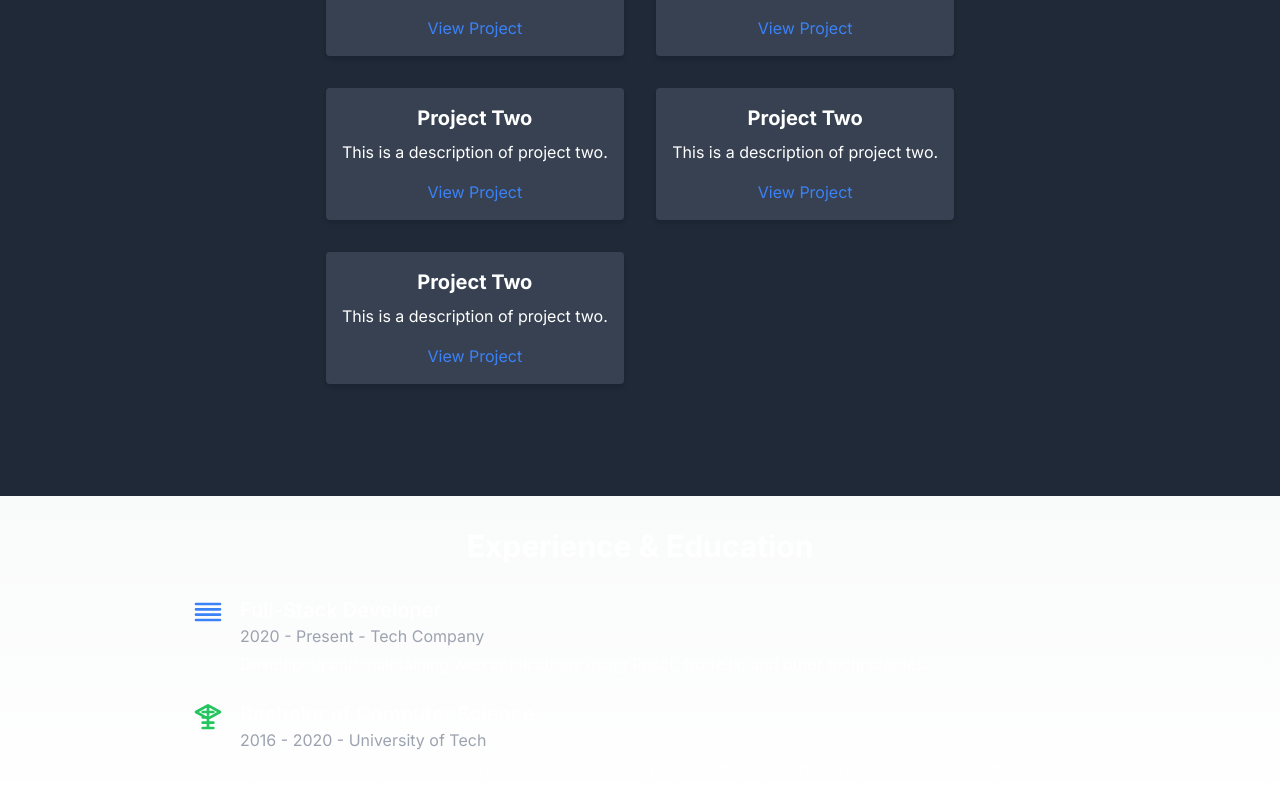
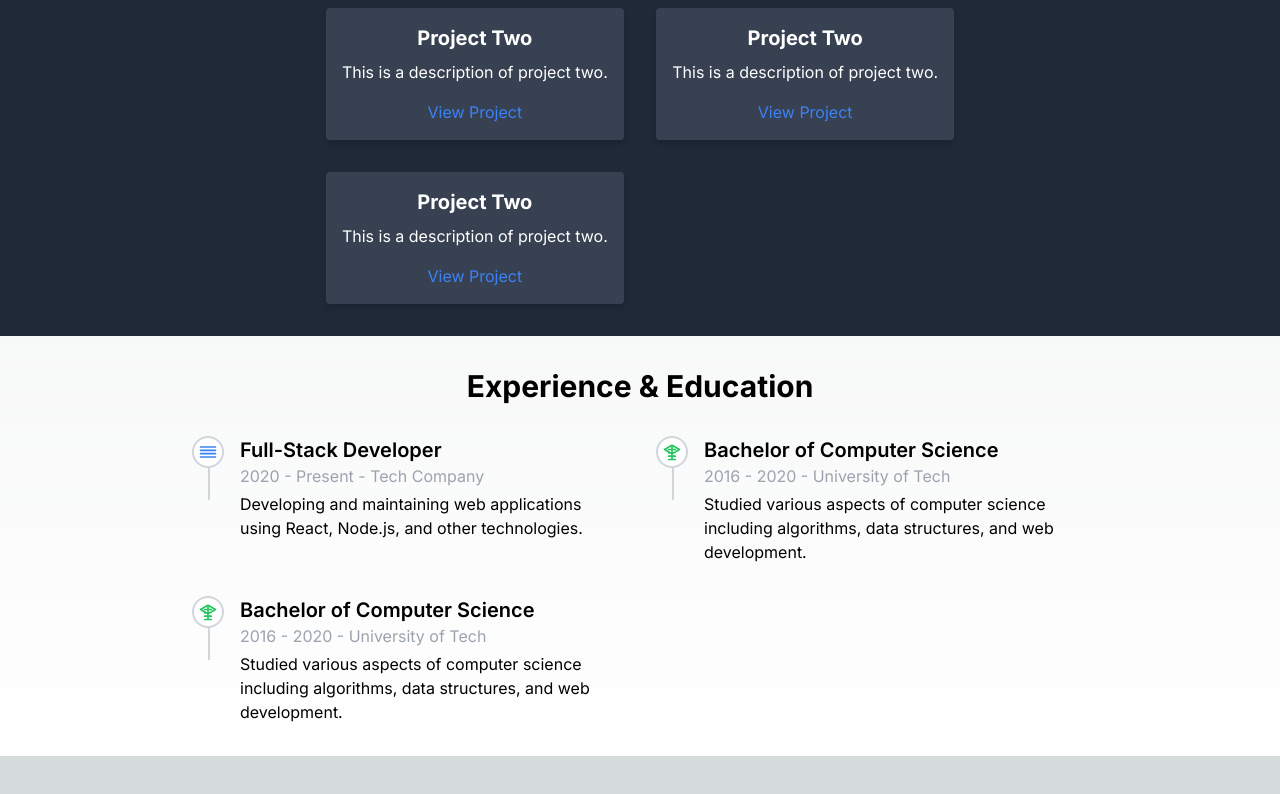
Before and after one commit to Elismar13/meu-portfolio, a Next.js app: page / in a window 1280 px wide. Shown: the part 1548-2342 px from the top of the page. After the commit the page ends 2304 px from the top, so only its background shows below. Built offline with nearby package versions, Linux system fonts and the light colour scheme.

Commit message:
feat: new experience section

```diff
--- a/app/components/Experience.tsx
+++ b/app/components/Experience.tsx
@@ -23,30 +23,39 @@ const experiences: ExperienceItem[] = [
     title: 'Bachelor of Computer Science',
     institution: 'University of Tech',
     description: 'Studied various aspects of computer science including algorithms, data structures, and web development.'
+  },
+  {
+    type: 'education',
+    range: '2016 - 2020',
+    title: 'Bachelor of Computer Science',
+    institution: 'University of Tech',
+    description: 'Studied various aspects of computer science including algorithms, data structures, and web development.'
   }
-  // Add more experiences as needed
 ];
 
 const Experience: React.FC = () => {
   return (
-    <section id="experience" className=" text-white p-8">
+    <section id="experience" className="p-8">
       <div className="max-w-4xl mx-auto">
         <h2 className="text-3xl font-bold mb-8 text-center">Experience & Education</h2>
-        <div className="space-y-6">
+        <div className="grid grid-cols-1 sm:grid-cols-2 gap-8">
           {experiences.map((exp, index) => (
             <div key={index} className="flex items-start space-x-4">
-              <div className="flex-shrink-0">
+              <div className="relative flex-shrink-0">
+                <div className="flex items-center justify-center w-8 h-8 bg-white border-2 border-gray-300 rounded-full">
                   {exp.type === 'work' ? (
-                  <svg xmlns="http://www.w3.org/2000/svg" className="h-8 w-8 text-blue-500" fill="none" viewBox="0 0 24 24" stroke="currentColor">
+                    <svg xmlns="http://www.w3.org/2000/svg" className="h-5 w-5 text-blue-500" fill="none" viewBox="0 0 24 24" stroke="currentColor">
                       <path strokeLinecap="round" strokeLinejoin="round" strokeWidth={2} d="M3 10h18M3 6h18M3 14h18M3 18h18" />
                     </svg>
                   ) : (
-                  <svg xmlns="http://www.w3.org/2000/svg" className="h-8 w-8 text-green-500" fill="none" viewBox="0 0 24 24" stroke="currentColor">
+                    <svg xmlns="http://www.w3.org/2000/svg" className="h-5 w-5 text-green-500" fill="none" viewBox="0 0 24 24" stroke="currentColor">
                       <path strokeLinecap="round" strokeLinejoin="round" strokeWidth={2} d="M12 14l9-5-9-5-9 5 9 5zm0 7v-6m0-4v-6m4 4h-8m4 4H8m8 4H8m8 4H8" />
                     </svg>
                   )}
                 </div>
-              <div>
+                <div className="absolute top-8 left-4 w-0.5 h-full bg-gray-300"></div>
+              </div>
+              <div className="ml-6">
                 <h3 className="text-xl font-semibold">{exp.title}</h3>
                 <p className="text-gray-400">{exp.range} - {exp.institution}</p>
                 <p className="mt-1">{exp.description}</p>
--- a/app/components/MyProjects.tsx
+++ b/app/components/MyProjects.tsx
@@ -31,7 +31,7 @@ const projects = [
 
 const MyProjects: React.FC = () => {
   return (
-    <section id="projects" className="min-h-screen w-full flex flex-col items-center justify-center bg-gray-800 text-white p-8">
+    <section id="projects" className="w-full flex flex-col items-center justify-center bg-gray-800 text-white p-8">
       <div className="max-w-4xl mx-auto text-center">
         <h2 className="text-3xl font-bold mb-4">My Projects</h2>
         <p className="mb-10">Here are my projects, including bots and websites.</p>
```
Lines whose indentation alone changed are shown as unchanged.
